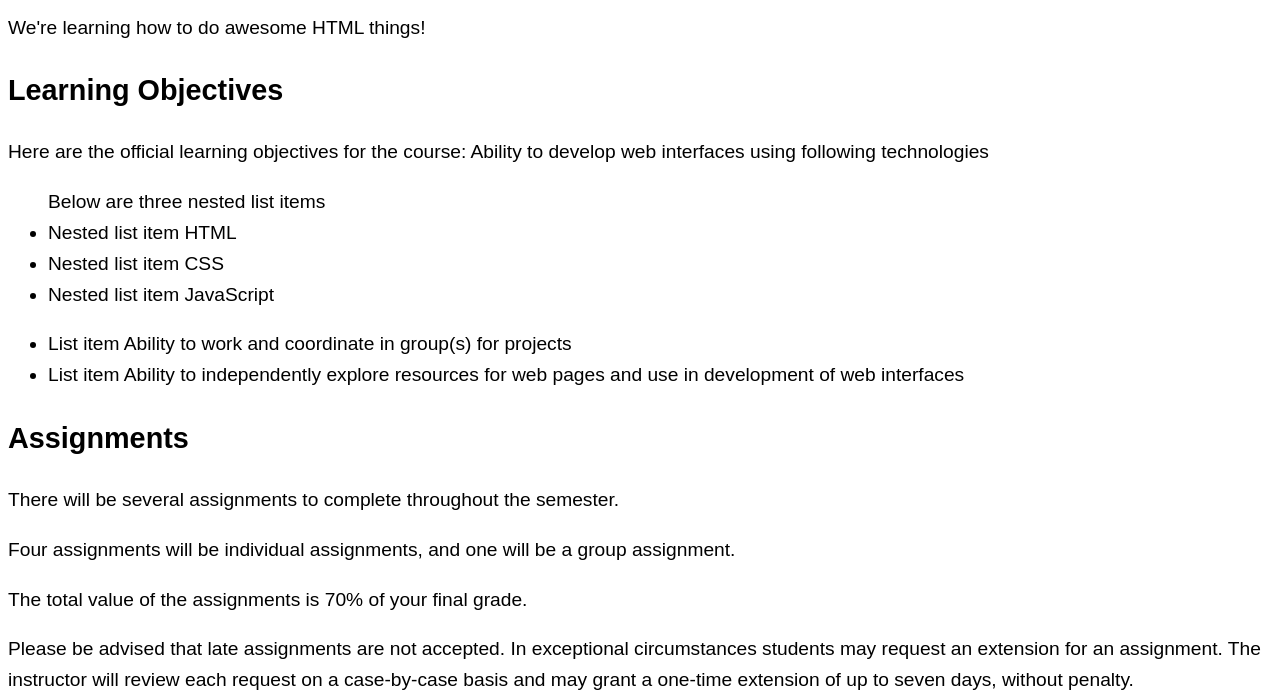
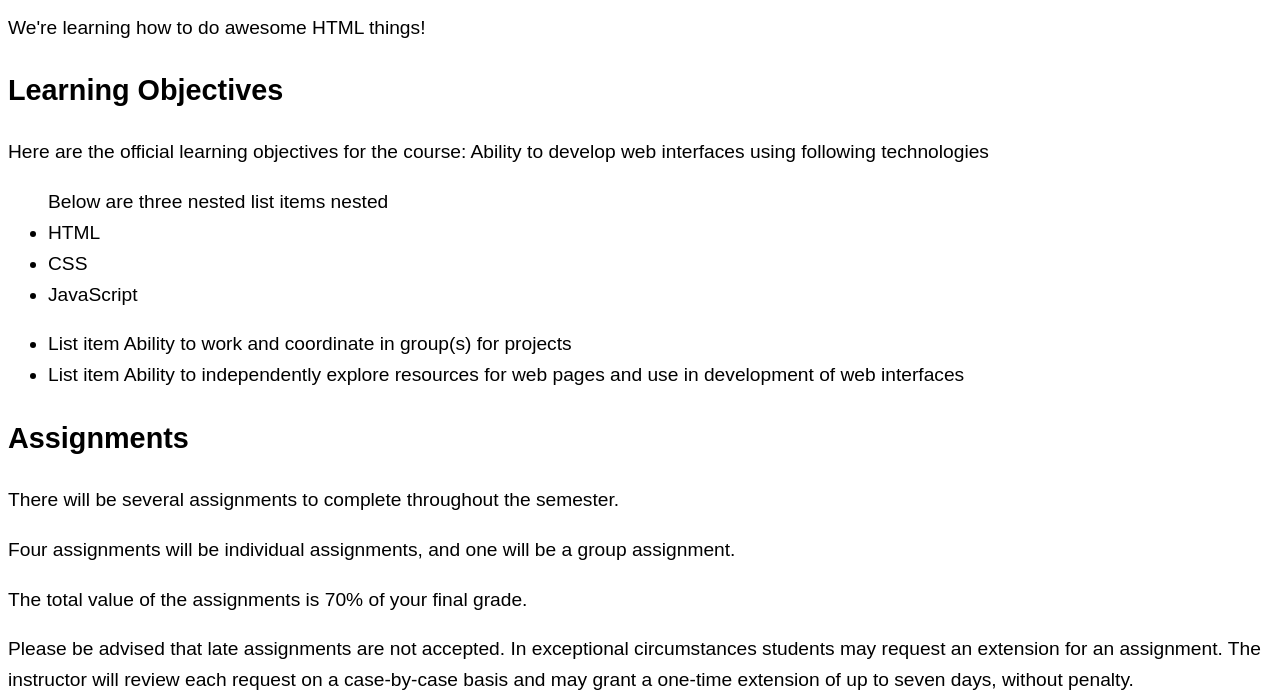
Before and after one commit to irm1005-itec1005-fall-2023/tutorial-exercise-01-Davinaingabire, a plain HTML site: page index.html in a window 1280 px wide. Shown: the part 100-800 px from the top of the page. Drawn offline with Linux system fonts and the light colour scheme.

Commit message:
improved

```diff
--- a/index.html
+++ b/index.html
@@ -42,15 +42,13 @@
     <p>
     Here are the official learning objectives for the course:
 
+    Ability to develop web interfaces using following technologies
+
     <Below are three list items>
-    Ability to develop web interfaces using following technologies
-    <ul> Below are three nested list items
-    <li> Nested list item
-    HTML</li>
-    <li> Nested list item
-    CSS </li>
-    <li> Nested list item
-    JavaScript</li>
+    <ul> Below are three nested list items nested
+    <li> HTML</li>
+    <li> CSS </li>
+    <li>JavaScript</li>
     <!-- End of nested list items -->
     </ul>
     <ul>
```
